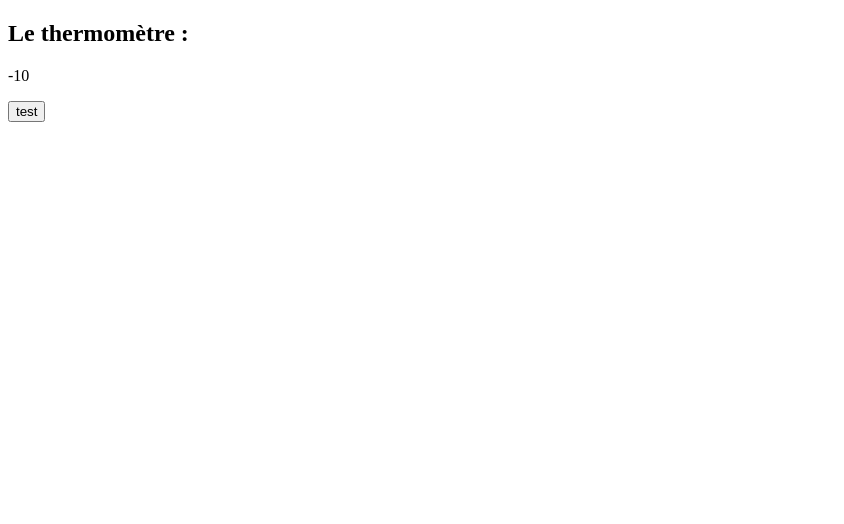
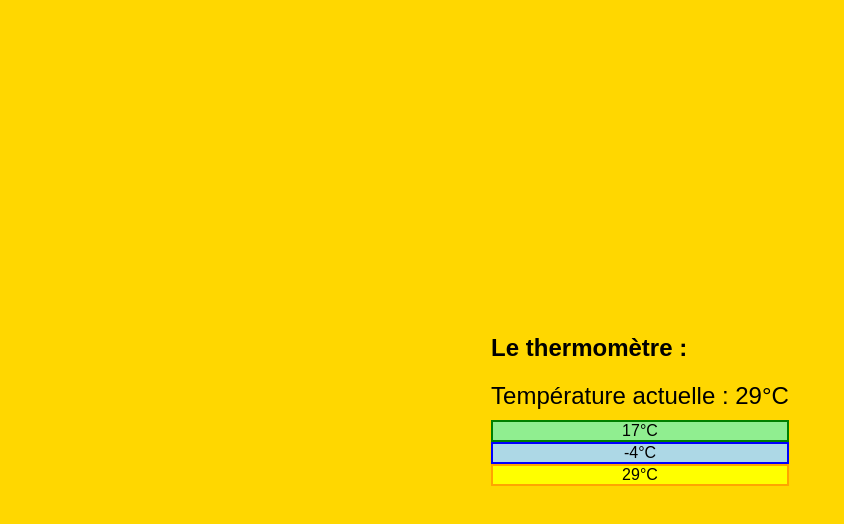
Before and after one commit to SALOMON-Clement-2225077aa/JavaScript-projects, a plain HTML site: page TP1/Thermometre.html in a window 1280 px wide. Shown: the whole page, without its empty margins (0-844 px from the left). Drawn offline with Linux system fonts and the light colour scheme.

Commit message:
TP1 d'Olivier

```diff
--- a/TP1/Thermometre.html
+++ b/TP1/Thermometre.html
@@ -5,13 +5,15 @@
     <meta name="viewport" content="width=device-width, initial-scale=1.0">
     <title>Le thermomètre</title>
     <script defer src="script.js"></script>
+    <link rel="stylesheet" href="styles.css">
 </head>
 <body>
 
 <section>
-    <h2>Le thermomètre :</h2>
-    <p id="value">0</p>
-    <button onclick="displayNextValue()" > test </button>
+    <h1>Le thermomètre :</h1>
+    <h3 id="message"> sasas </h3>
+    <div id="currentTemperature"></div>
+    <div id="temperatureList"></div>
 </section>
 
 </body>
--- a/TP1/script.js
+++ b/TP1/script.js
@@ -1,19 +1,43 @@
-// 1)
-let tableau = [];
-for (let i = 0; i < 20; i++) {
-    let valeurAleatoire = Math.floor(Math.random() * (40 - -10 + 1)) + -10;(-10, 40);
-    tableau.push(valeurAleatoire);
-}
-console.log(tableau);
+let tableau = Array.from({ length: 20000 }, () => Math.floor(Math.random() * (40 - -10 + 1)) + -10);
+let index = 0;
+const currentTemperatureElement = document.getElementById("currentTemperature");
+const temperatureListElement = document.getElementById("temperatureList");
+const message= document.getElementById("message");
 
-// 3)
-let index = 0;
 function displayNextValue() {
     if (index < tableau.length) {
-        document.getElementById("value").innerText = tableau[index];
+        let currentTemperature = tableau[index];
+
+        document.body.style.backgroundColor = getBackgroundColor(currentTemperature);
+        currentTemperatureElement.innerHTML = "Température actuelle : " + currentTemperature + "<abbr>°C</abbr>";
+        let el = document.createElement('div');
+        el.innerHTML = currentTemperature+"<abbr>°C<abbr>";
+
+        if (currentTemperature <= 0) el.classList.add("blue-border");
+        else if (currentTemperature <= 20) el.classList.add("green-border");
+        else if (currentTemperature <= 30) el.classList.add("orange-border");
+        else if (currentTemperature <= 40) el.classList.add("red-border");
+
+        temperatureListElement.appendChild(el);
         index++;
         setTimeout(displayNextValue, 2000);
     }
 }
 
+function getBackgroundColor(temperature) {
+    message.textContent = "";
+    if (temperature <= 0) {
+        message.textContent = "Brrrrrrr, un peu froid ce matin, mets ta cagoule !";
+        return "#87CEEB";
+    }
+    else if (temperature <= 20) return "#90EE90";
+    else if (temperature <= 30) return "#FFD700";
+    else if (temperature <= 40) {
+        message.textContent = "Caliente ! Vamos a la playa, ho hoho hoho !!";
+        return "#FF6347";
+    }
+    else return "#f0f0f0";
+}
+
+
 displayNextValue();
--- /dev/null
+++ b/TP1/styles.css
@@ -0,0 +1,49 @@
+body {
+    font-family: 'Arial', sans-serif;
+    margin: 0;
+    padding: 0;
+    display: flex;
+    flex-direction: column;
+    align-items: center;
+    justify-content: center;
+    height: 100vh;
+    background-color: #f0f0f0;
+}
+
+.blue-border {
+    border: 2px solid blue;
+    background-color: lightblue;
+}
+.green-border {
+    border: 2px solid green;
+    background-color: lightgreen;
+}
+.orange-border {
+    border: 2px solid orange;
+    background-color: yellow;
+}
+.red-border {
+    border: 2px solid red;
+    background-color: tomato;
+}
+
+#currentTemperature {
+    font-size: 24px;
+    margin-bottom: 10px;
+}
+
+#temperatureList {
+    text-align: center;
+}
+
+#listeDegres {
+    list-style-type: none;
+    padding: 0;
+}
+
+li {
+    margin: 5px 0;
+    padding: 10px;
+    border-radius: 5px;
+    font-size: 18px;
+}
```
